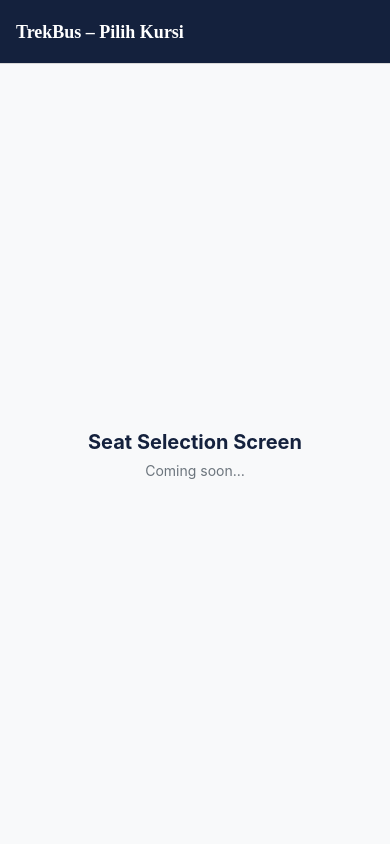
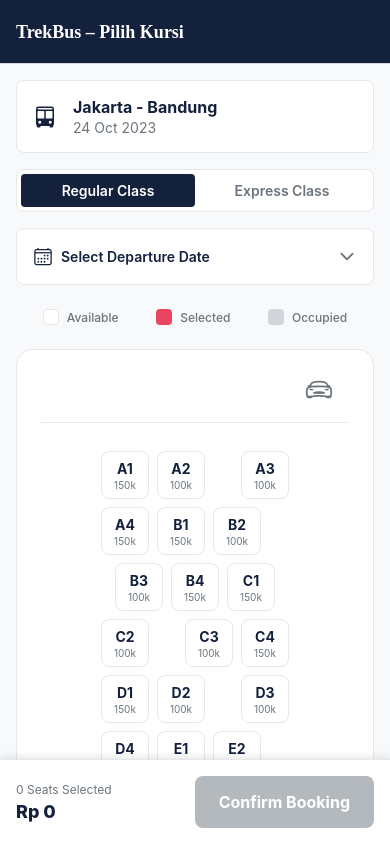
Before and after one commit to Krisnanda7/Bus-Seat-Booking, a React Native app: screen /SeatSelection in a window 390 px wide. Built offline with nearby package versions, Linux system fonts and the light colour scheme.

Commit message:
feat: implement seat selection UI with seat grid, toggle options, and booking summary

```diff
--- a/src/screens/SeatSelectionScreen.tsx
+++ b/src/screens/SeatSelectionScreen.tsx
@@ -1,38 +1,329 @@
-// ─────────────────────────────────────────────
-//  TrekBus – Screen Placeholder
-//  SeatSelectionScreen
-// ─────────────────────────────────────────────
-// TODO: Implement full seat selection UI
+import React from 'react';
+import { View, Text, StyleSheet, ScrollView, TouchableOpacity, SafeAreaView } from 'react-native';
+import { Ionicons } from '@expo/vector-icons';
+import { COLORS, SPACING, BORDER_RADIUS, BUS_LAYOUT, getSeatLabel, getSeatPrice, getSeatId, getSeatPosition } from '../constants/busConfig';
+import { Seat, BusType } from '../types';
 
-import React from 'react';
-import { View, Text, StyleSheet } from 'react-native';
-import { COLORS, SPACING } from '../constants/busConfig';
+// ── Dummy Data Generator ────────────────────────
+function generateSeats(busType: BusType): Seat[] {
+  const layout = BUS_LAYOUT[busType];
+  const seats: Seat[] = [];
+
+  for (let r = 0; r < layout.rows; r++) {
+    for (let c = 1; c <= layout.cols; c++) {
+      const label = getSeatLabel(r, c);
+      seats.push({
+        id: getSeatId(busType, label),
+        busType,
+        row: r + 1,
+        col: c,
+        label,
+        position: getSeatPosition(c),
+        status: 'available', // statis dulu
+        price: getSeatPrice(busType, c),
+      });
+    }
+  }
+  return seats;
+}
+
+const DUMMY_REGULAR_SEATS = generateSeats('Regular');
 
 export default function SeatSelectionScreen() {
   return (
-    <View style={styles.container}>
-      <Text style={styles.text}>Seat Selection Screen</Text>
-      <Text style={styles.subtext}>Coming soon…</Text>
-    </View>
+    <SafeAreaView style={styles.safeArea}>
+      <ScrollView contentContainerStyle={styles.scrollContainer}>
+
+        {/* 1. Header Info (Trip & Date) */}
+        <View style={styles.headerCard}>
+          <View style={styles.routeContainer}>
+            <Ionicons name="bus" size={24} color={COLORS.primary} />
+            <View style={styles.routeTextContainer}>
+              <Text style={styles.routeText}>Jakarta - Bandung</Text>
+              <Text style={styles.dateText}>24 Oct 2023</Text>
+            </View>
+          </View>
+        </View>
+
+        {/* 2. Bus Type Toggle (Static) */}
+        <View style={styles.toggleContainer}>
+          <View style={[styles.toggleButton, styles.toggleActive]}>
+            <Text style={[styles.toggleText, styles.toggleTextActive]}>Regular Class</Text>
+          </View>
+          <View style={styles.toggleButton}>
+            <Text style={styles.toggleText}>Express Class</Text>
+          </View>
+        </View>
+
+        {/* 3. Date Picker Chip (Static) */}
+        <TouchableOpacity style={styles.dateChip}>
+          <Ionicons name="calendar-outline" size={20} color={COLORS.primary} />
+          <Text style={styles.dateChipText}>Select Departure Date</Text>
+          <Ionicons name="chevron-down" size={20} color={COLORS.neutral} />
+        </TouchableOpacity>
+
+        {/* 4. Seat Legend */}
+        <View style={styles.legendContainer}>
+          <View style={styles.legendItem}>
+            <View style={[styles.legendSwatch, { backgroundColor: COLORS.seatAvailable, borderColor: COLORS.border, borderWidth: 1 }]} />
+            <Text style={styles.legendText}>Available</Text>
+          </View>
+          <View style={styles.legendItem}>
+            <View style={[styles.legendSwatch, { backgroundColor: COLORS.seatSelected }]} />
+            <Text style={styles.legendText}>Selected</Text>
+          </View>
+          <View style={styles.legendItem}>
+            <View style={[styles.legendSwatch, { backgroundColor: COLORS.seatBooked }]} />
+            <Text style={styles.legendText}>Occupied</Text>
+          </View>
+        </View>
+
+        {/* 5. Seat Grid (Regular Class) */}
+        <View style={styles.busContainer}>
+          <View style={styles.driverSection}>
+            <Ionicons name="car-sport-outline" size={28} color={COLORS.neutral} />
+          </View>
+
+          <View style={styles.grid}>
+            {DUMMY_REGULAR_SEATS.map((seat) => {
+              // Menambahkan gap di tengah (aisle) dengan style margin
+              const isAisleLeft = seat.col === 2;
+
+              return (
+                <View
+                  key={seat.id}
+                  style={[
+                    styles.seat,
+                    isAisleLeft && { marginRight: SPACING.xl } // Jarak koridor
+                  ]}
+                >
+                  <Text style={styles.seatLabel}>{seat.label}</Text>
+                  <Text style={styles.seatPrice}>
+                    {seat.price / 1000}k
+                  </Text>
+                </View>
+              );
+            })}
+          </View>
+        </View>
+
+        {/* Spacer for bottom bar */}
+        <View style={{ height: 100 }} />
+      </ScrollView>
+
+      {/* 6. Sticky Bottom Bar (Static) */}
+      <View style={styles.bottomBar}>
+        <View style={styles.summaryContainer}>
+          <Text style={styles.summaryLabel}>0 Seats Selected</Text>
+          <Text style={styles.summaryPrice}>Rp 0</Text>
+        </View>
+        <TouchableOpacity style={[styles.confirmButton, styles.confirmButtonDisabled]} disabled>
+          <Text style={styles.confirmButtonText}>Confirm Booking</Text>
+        </TouchableOpacity>
+      </View>
+    </SafeAreaView>
   );
 }
 
 const styles = StyleSheet.create({
-  container: {
+  safeArea: {
     flex: 1,
-    alignItems: 'center',
-    justifyContent: 'center',
     backgroundColor: COLORS.background,
+  },
+  scrollContainer: {
     padding: SPACING.md,
   },
-  text: {
-    fontSize: 20,
+
+  // Header
+  headerCard: {
+    backgroundColor: COLORS.surface,
+    padding: SPACING.md,
+    borderRadius: BORDER_RADIUS.base,
+    borderWidth: 1,
+    borderColor: COLORS.border,
+    marginBottom: SPACING.md,
+  },
+  routeContainer: {
+    flexDirection: 'row',
+    alignItems: 'center',
+  },
+  routeTextContainer: {
+    marginLeft: SPACING.md,
+  },
+  routeText: {
+    fontSize: 16,
     fontWeight: '700',
     color: COLORS.textPrimary,
   },
-  subtext: {
-    marginTop: SPACING.sm,
+  dateText: {
     fontSize: 14,
     color: COLORS.textSecondary,
+    marginTop: 2,
+  },
+
+  // Toggle
+  toggleContainer: {
+    flexDirection: 'row',
+    backgroundColor: COLORS.surface,
+    borderRadius: BORDER_RADIUS.base,
+    padding: SPACING.xs,
+    borderWidth: 1,
+    borderColor: COLORS.border,
+    marginBottom: SPACING.md,
+  },
+  toggleButton: {
+    flex: 1,
+    paddingVertical: SPACING.sm,
+    alignItems: 'center',
+    borderRadius: BORDER_RADIUS.sm,
+  },
+  toggleActive: {
+    backgroundColor: COLORS.primary,
+  },
+  toggleText: {
+    fontSize: 14,
+    fontWeight: '600',
+    color: COLORS.textSecondary,
+  },
+  toggleTextActive: {
+    color: COLORS.textOnDark,
+  },
+
+  // Date Chip
+  dateChip: {
+    flexDirection: 'row',
+    alignItems: 'center',
+    backgroundColor: COLORS.surface,
+    padding: SPACING.md,
+    borderRadius: BORDER_RADIUS.base,
+    borderWidth: 1,
+    borderColor: COLORS.border,
+    marginBottom: SPACING.lg,
+  },
+  dateChipText: {
+    flex: 1,
+    marginLeft: SPACING.sm,
+    fontSize: 14,
+    fontWeight: '600',
+    color: COLORS.textPrimary,
+  },
+
+  // Legend
+  legendContainer: {
+    flexDirection: 'row',
+    justifyContent: 'space-around',
+    marginBottom: SPACING.lg,
+    paddingHorizontal: SPACING.sm,
+  },
+  legendItem: {
+    flexDirection: 'row',
+    alignItems: 'center',
+  },
+  legendSwatch: {
+    width: 16,
+    height: 16,
+    borderRadius: 4,
+    marginRight: SPACING.sm,
+  },
+  legendText: {
+    fontSize: 12,
+    color: COLORS.textSecondary,
+    fontWeight: '500',
+  },
+
+  // Bus & Grid
+  busContainer: {
+    backgroundColor: COLORS.surface,
+    borderRadius: BORDER_RADIUS.lg,
+    padding: SPACING.lg,
+    borderWidth: 1,
+    borderColor: COLORS.border,
+    alignItems: 'center',
+  },
+  driverSection: {
+    width: '100%',
+    alignItems: 'flex-end',
+    paddingRight: SPACING.md,
+    marginBottom: SPACING.lg,
+    borderBottomWidth: 1,
+    borderBottomColor: COLORS.border,
+    paddingBottom: SPACING.md,
+  },
+  grid: {
+    flexDirection: 'row',
+    flexWrap: 'wrap',
+    justifyContent: 'center',
+    width: 240, // Lebar fixed untuk 4 kolom + aisle gap
+  },
+  seat: {
+    width: 48,
+    height: 48,
+    backgroundColor: COLORS.seatAvailable,
+    borderWidth: 1,
+    borderColor: COLORS.border,
+    borderRadius: BORDER_RADIUS.base,
+    alignItems: 'center',
+    justifyContent: 'center',
+    margin: SPACING.xs,
+  },
+  seatLabel: {
+    fontSize: 14,
+    fontWeight: '700',
+    color: COLORS.textPrimary,
+  },
+  seatPrice: {
+    fontSize: 10,
+    color: COLORS.textSecondary,
+    marginTop: 2,
+  },
+
+  // Bottom Bar
+  bottomBar: {
+    position: 'absolute',
+    bottom: 0,
+    left: 0,
+    right: 0,
+    backgroundColor: COLORS.surface,
+    padding: SPACING.md,
+    borderTopWidth: 1,
+    borderTopColor: COLORS.border,
+    flexDirection: 'row',
+    alignItems: 'center',
+    justifyContent: 'space-between',
+    // Shadow for iOS/Android
+    shadowColor: '#000',
+    shadowOffset: { width: 0, height: -2 },
+    shadowOpacity: 0.1,
+    shadowRadius: 8,
+    elevation: 20,
+  },
+  summaryContainer: {
+    flex: 1,
+  },
+  summaryLabel: {
+    fontSize: 12,
+    color: COLORS.textSecondary,
+    marginBottom: 4,
+  },
+  summaryPrice: {
+    fontSize: 18,
+    fontWeight: '800',
+    color: COLORS.textPrimary,
+  },
+  confirmButton: {
+    backgroundColor: COLORS.secondary,
+    paddingHorizontal: SPACING.lg,
+    paddingVertical: SPACING.md,
+    borderRadius: BORDER_RADIUS.base,
+    marginLeft: SPACING.md,
+  },
+  confirmButtonDisabled: {
+    backgroundColor: COLORS.neutral,
+    opacity: 0.5,
+  },
+  confirmButtonText: {
+    color: COLORS.textOnDark,
+    fontWeight: '700',
+    fontSize: 16,
   },
 });
```
